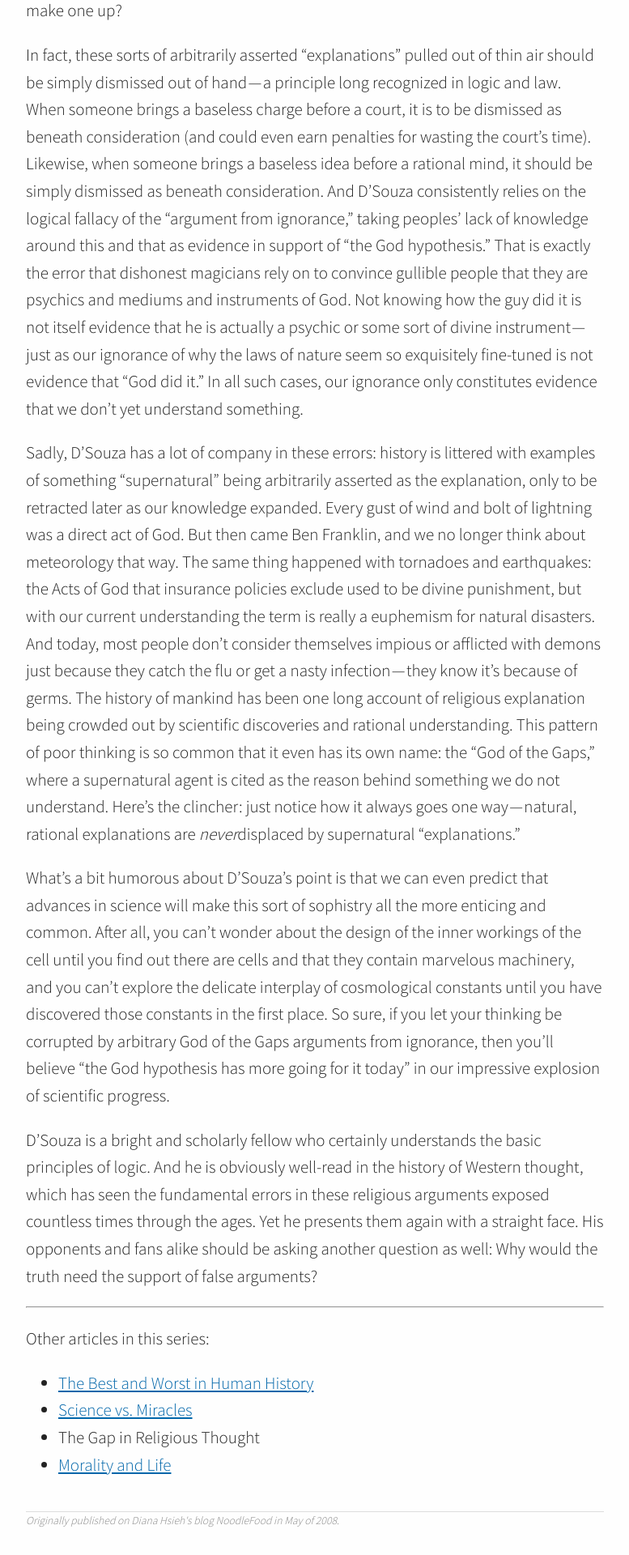
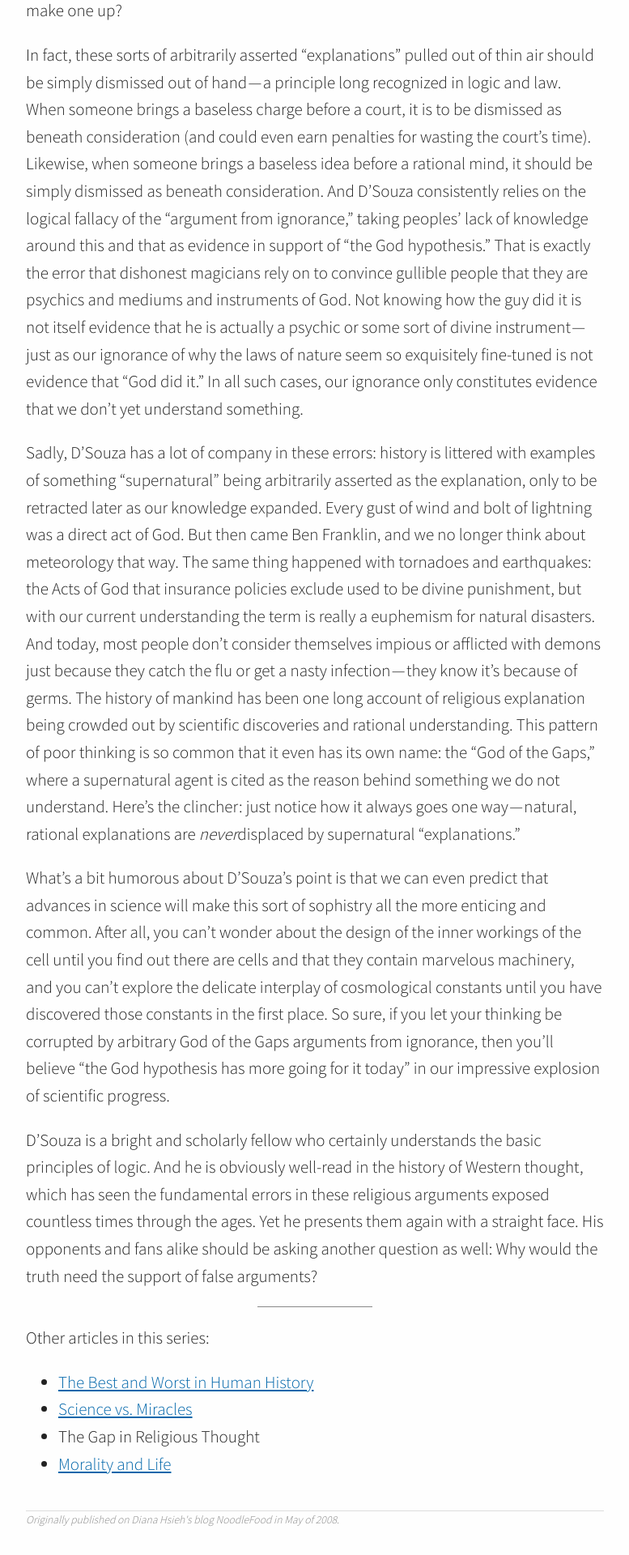
Before and after one commit to gpsites/ecosmos.com, a Jekyll site: the page built from articles/god-of-the-gaps.md, in a window 1280 px wide. Shown: the part 1609-3529 px from the top of the page at 81% size, without its empty margins (251-1028 px from the left). Built offline with Jekyll 4.4.1, drawn with Linux system fonts in a browser that asks for light colours.

Commit message:
style article hr

```diff
--- a/styles/article.css
+++ b/styles/article.css
@@ -42,6 +42,12 @@ div.byline time {
   color: #888;
 }
 
+hr {
+  width: 20%;
+  border-style: solid none none none;
+  color: #888;
+}
+
 sup {
   font-size: small;
 }
```
